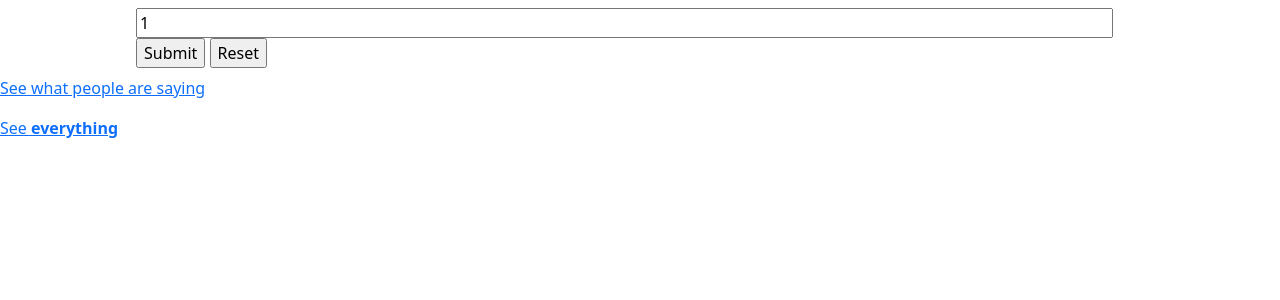
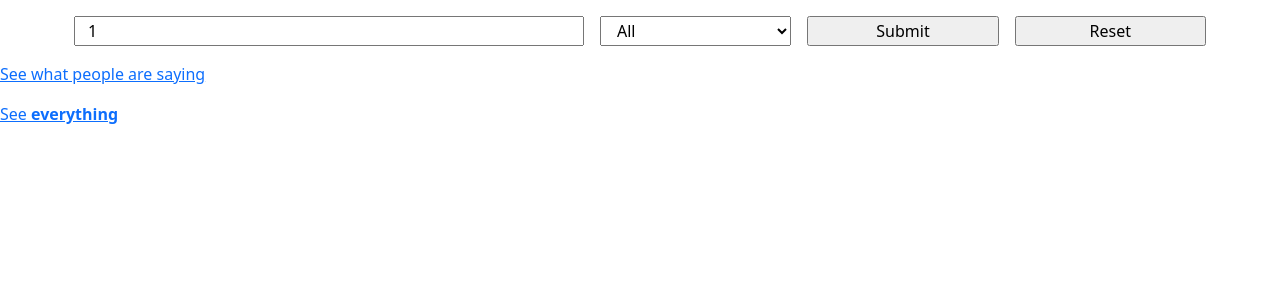
Before and after one commit to armooo/meshview, a Python web app: template meshview/templates/index.html in a window 1280 px wide. Shown: the top 300 px of the page. Run offline with Jinja, Linux system fonts and the light colour scheme; the template is opened without the code that fills it: most values are stand-ins (such as "Sample title", 1, 10 or a date in 2020); some libraries are stand-ins or nearby versions.

Commit message:
Add a UI for the portnum filter.
There was some code to filter by portnum around in the node search so
put a quick UI on it. It currently breaks if you click the TX/RX and
Uplinked buttons.

```diff
--- a/meshview/templates/base.html
+++ b/meshview/templates/base.html
@@ -16,6 +16,9 @@
                 .htmx-request .htmx-indicator{
                     opacity:1
                 }
+                #search_form {
+                    z-index: 4000;
+                }
                 {% block css %}
                 {% endblock %}
         </style>
--- a/meshview/templates/datalist.html
+++ b/meshview/templates/datalist.html
@@ -2,6 +2,6 @@
     id="node_options"
 >
     {% for option in node_options %}
-    <option value="{{option.id}}">{{option.id}} -- {{option.long_name}} ({{option.short_name}})</option)>
+    <option value="{{option.id}}">{{option.id}} -- {{option.long_name}} ({{option.short_name}})</option>
     {% endfor %}
 </datalist>
--- a/meshview/templates/search_form.html
+++ b/meshview/templates/search_form.html
@@ -1,16 +1,16 @@
 <form
-    class="container-fluid p-2 sticky-top mx-auto"
+    class="container p-2 sticky-top mx-auto"
     id="search_form"
-    style="width: 80%;"
     action="/node_search"
 >
+    <div class="row">
         <input
+            class="col m-2"
             id="q"
             type="text"
             name="q"
             placeholder="Node id"
             autocomplete="off"
-        size="100"
             list="node_options"
             value="{{raw_node_id}}"
             hx-trigger="input delay:100ms"
@@ -18,6 +18,27 @@
             hx-target="#node_options"
         />
         {% include "datalist.html" %}
-    <input type="submit"/>
-    <input type="reset"/>
+        {% set options = {
+                1: "Text Message",
+                3: "Position",
+                4: "Node Info",
+                67: "Telemetry",
+                71: "Neighbor Info",
+            }
+        %}
+        <select name="portnum" class="col-2 m-2">
+            <option
+                value = ""
+                {% if portnum not in options %}selected{% endif %}
+            >All</option>
+            {% for value, name in options.items() %}
+            <option
+                value="{{value}}"
+                {% if value == portnum %}selected{% endif %}
+            >{{ name }}</option>
+            {% endfor %}
+        </select>
+        <input type="submit" class="col-2 m-2"/>
+        <input type="reset" class="col-2 m-2"/>
+    </div>
 </form>
--- a/meshview/web.py
+++ b/meshview/web.py
@@ -170,6 +170,7 @@ async def node_search(request):
             packets=packets,
             packet_event="packet",
             node_options=options,
+            portnum=portnum,
         ),
         content_type="text/html",
     )
```
Lines whose indentation alone changed are shown as unchanged.
